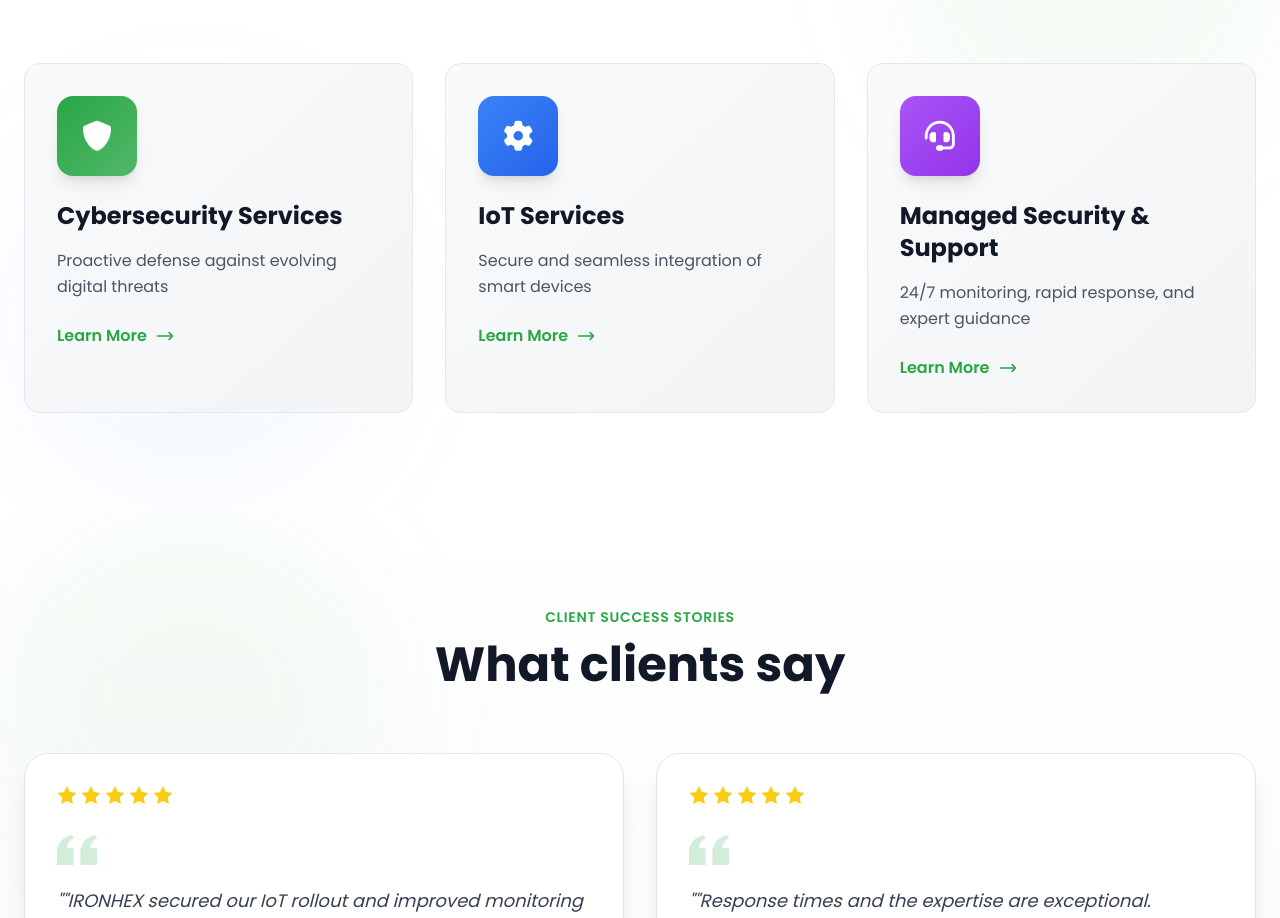
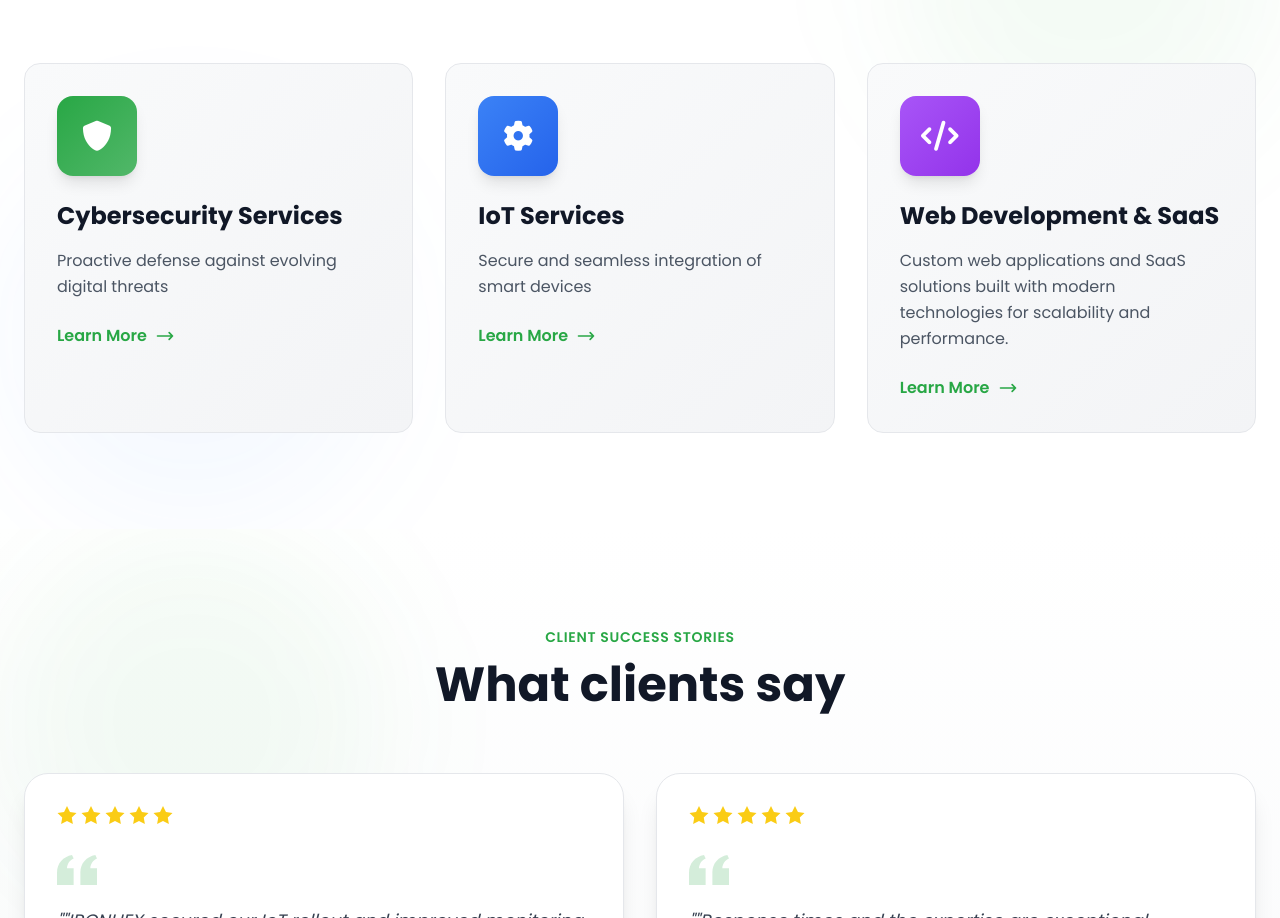
Before and after one commit to ArijSaaleh/ironhex_website, a React (Vite) app in the folder client/: page / in a window 1280 px wide. Shown: the part 1643-2561 px from the top of the page. Built offline with nearby package versions, Linux system fonts and the light colour scheme; no server answers.

Commit message:
service card 3

```diff
--- a/client/src/pages/Home.tsx
+++ b/client/src/pages/Home.tsx
@@ -325,23 +325,23 @@ export default function Home(){
               </div>
             </Link>
 
-            {/* Service Card 3 - Managed Services */}
-            <a href="#contact-us-footer" className="group">
+            {/* Service Card 3 - Web Development & SaaS Solutions */}
+            <Link to="/services/software" className="group">
               <div className="relative h-full bg-gradient-to-br from-gray-50 to-gray-100 dark:from-gray-800 dark:to-gray-800/50 rounded-2xl p-8 transition-all duration-300 hover:shadow-2xl hover:-translate-y-2 border border-gray-200 dark:border-gray-700 overflow-hidden">
                 {/* Hover Gradient Overlay */}
                 <div className="absolute inset-0 bg-gradient-to-br from-purple-500/10 to-transparent opacity-0 group-hover:opacity-100 transition-opacity"></div>
 
                 <div className="relative z-10">
                   <div className="w-20 h-20 bg-gradient-to-br from-purple-500 to-purple-600 rounded-2xl flex items-center justify-center mb-6 shadow-lg group-hover:scale-110 transition-transform">
-                    <i className="fas fa-headset text-white text-3xl"></i>
+                    <i className="fas fa-code text-white text-3xl"></i>
                   </div>
 
                   <h3 className="text-2xl font-bold text-gray-900 dark:text-white mb-4">
-                    {t('home.services.managed.title')}
+                    Web Development & SaaS
                   </h3>
 
                   <p className="text-gray-600 dark:text-gray-300 mb-6 leading-relaxed">
-                    {t('home.services.managed.desc')}
+                    Custom web applications and SaaS solutions built with modern technologies for scalability and performance.
                   </p>
 
                   <div className="flex items-center text-primary font-semibold group-hover:gap-3 gap-2 transition-all">
@@ -352,7 +352,7 @@ export default function Home(){
                   </div>
                 </div>
               </div>
-            </a>
+            </Link>
           </div>
         </div>
       </section>
```
